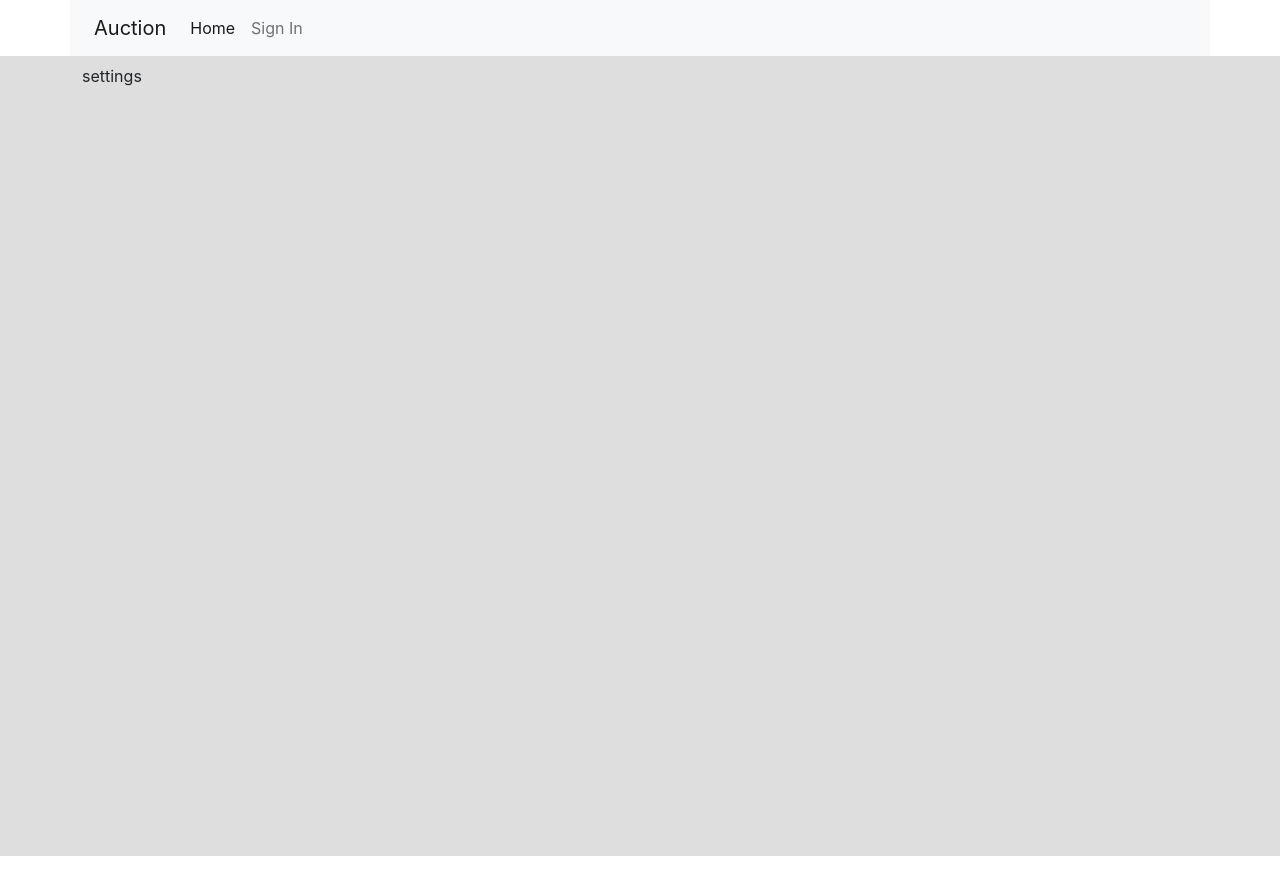
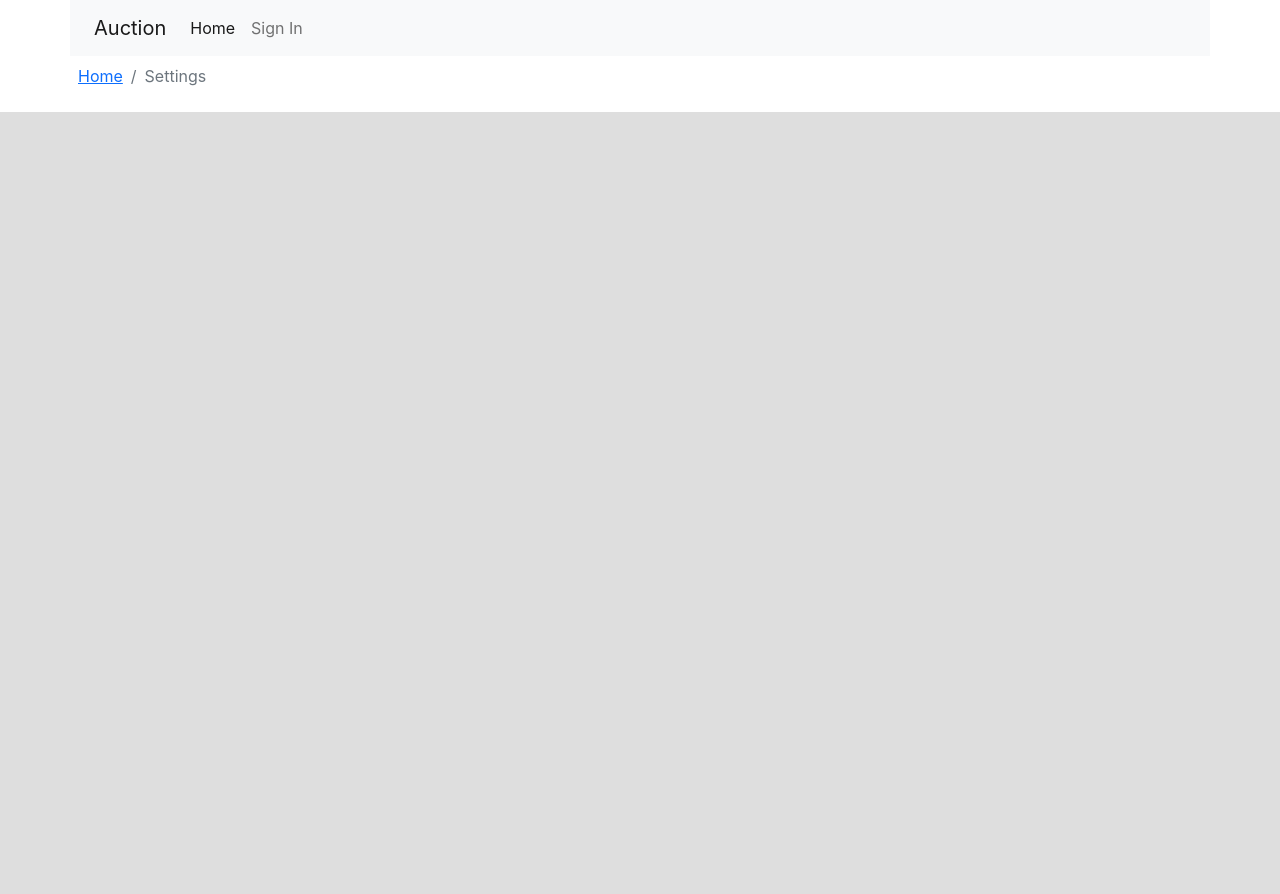
Before and after one commit to Akifcan/scopic-frontend, a Next.js app: page /settings in a window 1280 px wide. Shown: the top 894 px of the page. Before the commit the page ends 856 px from the top, so only its background shows below. Built offline with nearby package versions, Linux system fonts and the light colour scheme.

Commit message:
created breadcrumb

```diff
--- a/components/common/Container.tsx
+++ b/components/common/Container.tsx
@@ -1,15 +1,33 @@
 import { FC, ReactNode } from 'react'
 import Header from './Header'
-import { AuthProvider } from '@/hooks/useAuth'
+import Link from 'next/link'
+
+interface BreadcrumbProps {
+    label: string,
+    href?: string
+}
 
 interface ContainerProps {
-    children: ReactNode
+    children: ReactNode,
+    navigation?: BreadcrumbProps[]
 }
 
-const Container: FC<ContainerProps> = ({ children }) => {
+const Container: FC<ContainerProps> = ({ children, navigation }) => {
 
     return <>
         <Header />
+        {navigation && (
+            <nav aria-label="breadcrumb">
+                <ol className="breadcrumb bg-white p-2 container">
+                    {navigation.map((item, index) => {
+                        return item.href ?
+                            <Link passHref={true} href={item.href}><li key={index} className="breadcrumb-item"><a href="#">{item.label}</a></li></Link>
+                            :
+                            <li className="breadcrumb-item active" aria-current="page">{item.label}</li>
+                    })}
+                </ol>
+            </nav>
+        )}
         <div className='body py-2'>
             <div className='container'>
                 {children}
--- a/pages/settings/index.tsx
+++ b/pages/settings/index.tsx
@@ -2,8 +2,15 @@ import { FC } from 'react'
 import Container from '@/components/common/Container'
 
 const Settings: FC = () => {
-    return <Container>
-        settings
+    return <Container navigation={[
+        {
+            label: 'Home',
+            href: '/'
+        },
+        {
+            label: 'Settings',
+        },
+    ]}>
     </Container>
 }
 
```
